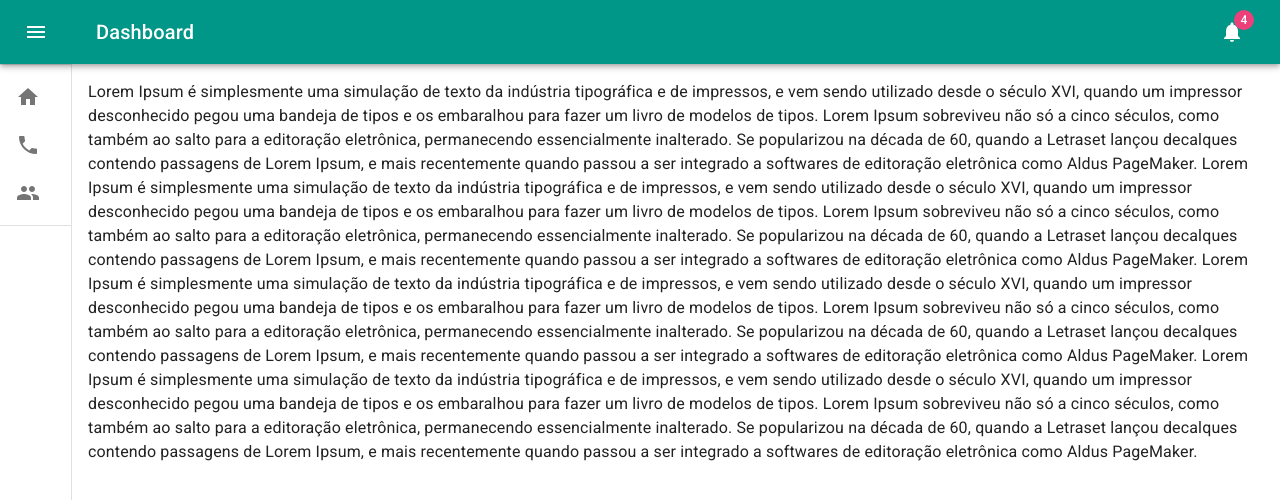
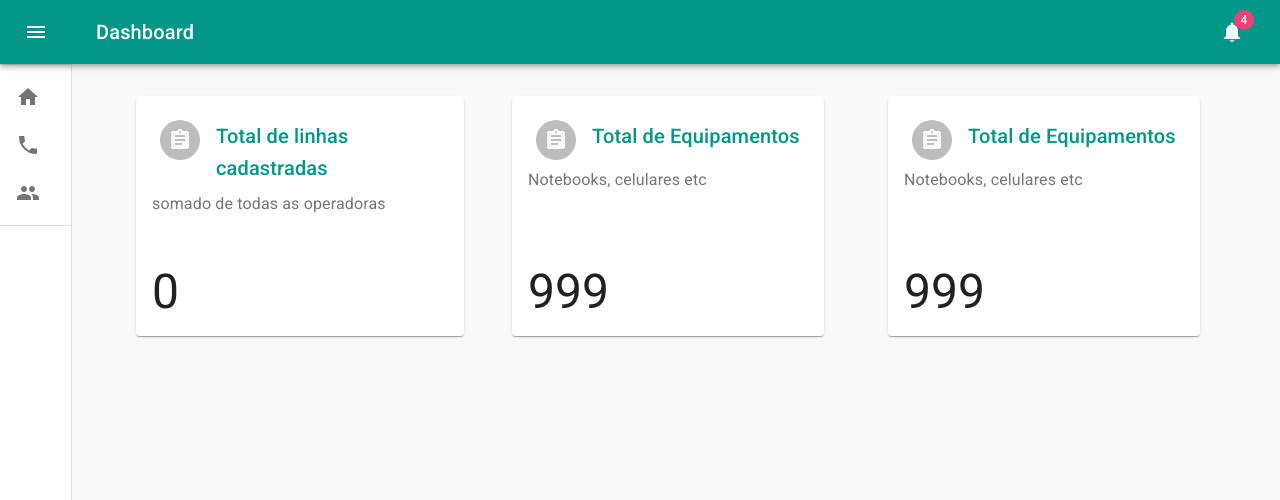
Before and after one commit to gabrielgt3k/gestao-de-linhas, a React (Create React App) app in the folder frontend/: page / in a window 1280 px wide. Shown: the top 500 px of the page. Built offline with nearby package versions, Linux system fonts and the light colour scheme; no server answers; the HTML template or start-up script is replaced by a standard one.

Commit message:
New home page and quick fixes in backend

```diff
--- /dev/null
+++ b/frontend/src/components/CardTemplate.js
@@ -0,0 +1,43 @@
+import React from 'react';
+import { makeStyles, Container, Grid, Paper } from '@material-ui/core';
+import PropTypes from 'prop-types';
+import clsx from 'clsx';
+
+export default function CardTemplate({ children }) {
+  const useStyles = makeStyles(theme => ({
+    root: {
+      display: 'flex',
+    },
+    paper: {
+      padding: theme.spacing(2),
+      display: 'flex',
+      overflow: 'auto',
+      flexDirection: 'column',
+    },
+    fixedHeight: {
+      height: 240,
+    },
+    container: {
+      paddingTop: theme.spacing(2),
+      paddingBottom: theme.spacing(4),
+    },
+  }));
+
+  const classes = useStyles();
+
+  const fixedHeightPaper = clsx(classes.paper, classes.fixedHeight);
+
+  return (
+    <Container maxWidth="lg" className={classes.container}>
+      <Grid container spacing={3}>
+        <Grid item>
+          <Paper className={fixedHeightPaper}>{children}</Paper>
+        </Grid>
+      </Grid>
+    </Container>
+  );
+}
+
+CardTemplate.propTypes = {
+  children: PropTypes.node.isRequired,
+};
--- a/frontend/src/components/Nav.js
+++ b/frontend/src/components/Nav.js
@@ -18,7 +18,6 @@ import {
 } from '@material-ui/core/';
 
 import PeopleIcon from '@material-ui/icons/People';
-
 import MenuIcon from '@material-ui/icons/Menu';
 import ChevronLeftIcon from '@material-ui/icons/ChevronLeft';
 import NotificationsIcon from '@material-ui/icons/Notifications';
@@ -26,6 +25,7 @@ import { ExpandLess, ExpandMore } from '@material-ui/icons';
 import PhoneIcon from '@material-ui/icons/Phone';
 import HomeIcon from '@material-ui/icons/Home';
 
+import PropTypes from 'prop-types';
 import { Link } from 'react-router-dom';
 
 const drawerWidth = 240;
@@ -224,7 +224,7 @@ export default function Nav({ children }) {
             <ListItemIcon>
               <PeopleIcon />
             </ListItemIcon>
-            <ListItemText primary="Colaborares" />
+            <ListItemText primary="Equipamentos" />
           </ListItem>
         </List>
         <Divider />
@@ -236,3 +236,7 @@ export default function Nav({ children }) {
     </div>
   );
 }
+
+Nav.propTypes = {
+  children: PropTypes.node.isRequired,
+};
--- /dev/null
+++ b/frontend/src/components/Title.js
@@ -0,0 +1,15 @@
+import React from 'react';
+import { Typography } from '@material-ui/core';
+import PropTypes from 'prop-types';
+
+export default function Title({ children }) {
+  return (
+    <Typography component="h3" variant="h6" color="primary" gutterBottom>
+      {children}
+    </Typography>
+  );
+}
+
+Title.propTypes = {
+  children: PropTypes.node.isRequired,
+};
--- /dev/null
+++ b/frontend/src/components/TotalEquipamentos.js
@@ -0,0 +1,46 @@
+import React, { useState, useEffect } from 'react';
+import { Typography, makeStyles, Avatar } from '@material-ui/core';
+import AssignmentIcon from '@material-ui/icons/Assignment';
+import Title from './Title';
+import CardTemplate from './CardTemplate';
+
+export default function TotalLinhas() {
+  const [totalEquip, setTotalEquip] = useState(0);
+
+  useEffect(() => {
+    setTotalEquip(999);
+  }, []);
+
+  const useStyles = makeStyles(theme => ({
+    depositContext: {
+      flex: 1,
+    },
+    title: {
+      display: 'flex',
+      flexDirection: 'row',
+      justifyContent: 'space-betwenn',
+      '& > *': {
+        margin: theme.spacing(1),
+      },
+    },
+  }));
+
+  const classes = useStyles();
+
+  return (
+    <CardTemplate>
+      <div className={classes.title}>
+        <Avatar>
+          <AssignmentIcon />
+        </Avatar>
+        <Title>Total de Equipamentos</Title>
+      </div>
+      <Typography color="textSecondary" className={classes.depositContext}>
+        Notebooks, celulares etc
+      </Typography>
+      <Typography component="p" variant="h3">
+        {totalEquip}
+      </Typography>
+    </CardTemplate>
+  );
+}
--- /dev/null
+++ b/frontend/src/components/TotalLinhas.js
@@ -0,0 +1,54 @@
+import React, { useState, useEffect } from 'react';
+import { Typography, makeStyles, Avatar } from '@material-ui/core';
+import AssignmentIcon from '@material-ui/icons/Assignment';
+import Title from './Title';
+import CardTemplate from './CardTemplate';
+
+import api from '../services/api';
+
+export default function TotalLinhas() {
+  const [totalLinhas, setTotalLinhas] = useState(0);
+
+  useEffect(() => {
+    async function loadData() {
+      const response = await api.get('/linhas');
+
+      setTotalLinhas(response.headers['x-total-count']);
+    }
+
+    loadData();
+  }, []);
+
+  const useStyles = makeStyles(theme => ({
+    depositContext: {
+      flex: 1,
+    },
+    title: {
+      display: 'flex',
+      flexDirection: 'row',
+      justifyContent: 'space-betwenn',
+      '& > *': {
+        margin: theme.spacing(1),
+      },
+    },
+  }));
+
+  const classes = useStyles();
+
+  return (
+    <CardTemplate>
+      <div className={classes.title}>
+        <Avatar>
+          <AssignmentIcon />
+        </Avatar>
+        <Title>Total de linhas cadastradas</Title>
+      </div>
+      <Typography color="textSecondary" className={classes.depositContext}>
+        somado de todas as operadoras
+      </Typography>
+      <Typography component="p" variant="h3">
+        {totalLinhas}
+      </Typography>
+    </CardTemplate>
+  );
+}
--- a/frontend/src/pages/Home.js
+++ b/frontend/src/pages/Home.js
@@ -1,43 +1,24 @@
 import React from 'react';
-import Typography from '@material-ui/core/Typography';
+import { makeStyles, Container } from '@material-ui/core';
+import TotalLinhas from '../components/TotalLinhas';
+import TotalEquipamentos from '../components/TotalEquipamentos';
 
 export default function Home() {
+  const useStyles = makeStyles(() => ({
+    container: {
+      display: 'flex',
+      justifyContent: 'center',
+      alignItems: 'center',
+    },
+  }));
+
+  const classes = useStyles();
+
   return (
-    <Typography>
-      Lorem Ipsum é simplesmente uma simulação de texto da indústria tipográfica
-      e de impressos, e vem sendo utilizado desde o século XVI, quando um
-      impressor desconhecido pegou uma bandeja de tipos e os embaralhou para
-      fazer um livro de modelos de tipos. Lorem Ipsum sobreviveu não só a cinco
-      séculos, como também ao salto para a editoração eletrônica, permanecendo
-      essencialmente inalterado. Se popularizou na década de 60, quando a
-      Letraset lançou decalques contendo passagens de Lorem Ipsum, e mais
-      recentemente quando passou a ser integrado a softwares de editoração
-      eletrônica como Aldus PageMaker. Lorem Ipsum é simplesmente uma simulação
-      de texto da indústria tipográfica e de impressos, e vem sendo utilizado
-      desde o século XVI, quando um impressor desconhecido pegou uma bandeja de
-      tipos e os embaralhou para fazer um livro de modelos de tipos. Lorem Ipsum
-      sobreviveu não só a cinco séculos, como também ao salto para a editoração
-      eletrônica, permanecendo essencialmente inalterado. Se popularizou na
-      década de 60, quando a Letraset lançou decalques contendo passagens de
-      Lorem Ipsum, e mais recentemente quando passou a ser integrado a softwares
-      de editoração eletrônica como Aldus PageMaker. Lorem Ipsum é simplesmente
-      uma simulação de texto da indústria tipográfica e de impressos, e vem
-      sendo utilizado desde o século XVI, quando um impressor desconhecido pegou
-      uma bandeja de tipos e os embaralhou para fazer um livro de modelos de
-      tipos. Lorem Ipsum sobreviveu não só a cinco séculos, como também ao salto
-      para a editoração eletrônica, permanecendo essencialmente inalterado. Se
-      popularizou na década de 60, quando a Letraset lançou decalques contendo
-      passagens de Lorem Ipsum, e mais recentemente quando passou a ser
-      integrado a softwares de editoração eletrônica como Aldus PageMaker. Lorem
-      Ipsum é simplesmente uma simulação de texto da indústria tipográfica e de
-      impressos, e vem sendo utilizado desde o século XVI, quando um impressor
-      desconhecido pegou uma bandeja de tipos e os embaralhou para fazer um
-      livro de modelos de tipos. Lorem Ipsum sobreviveu não só a cinco séculos,
-      como também ao salto para a editoração eletrônica, permanecendo
-      essencialmente inalterado. Se popularizou na década de 60, quando a
-      Letraset lançou decalques contendo passagens de Lorem Ipsum, e mais
-      recentemente quando passou a ser integrado a softwares de editoração
-      eletrônica como Aldus PageMaker.
-    </Typography>
+    <Container component="div" className={classes.container}>
+      <TotalLinhas />
+      <TotalEquipamentos />
+      <TotalEquipamentos />
+    </Container>
   );
 }
--- a/frontend/src/styles/global.js
+++ b/frontend/src/styles/global.js
@@ -13,7 +13,7 @@ export default createGlobalStyle`
   }
 
   body {
-    background: #fff;
+    background: #f9f9f9;
     -webkit-font-smoothing: antialiased !important;
   }
 
```
Also changed, not shown: 2 other files (tests, documents, lock files or other folders).
